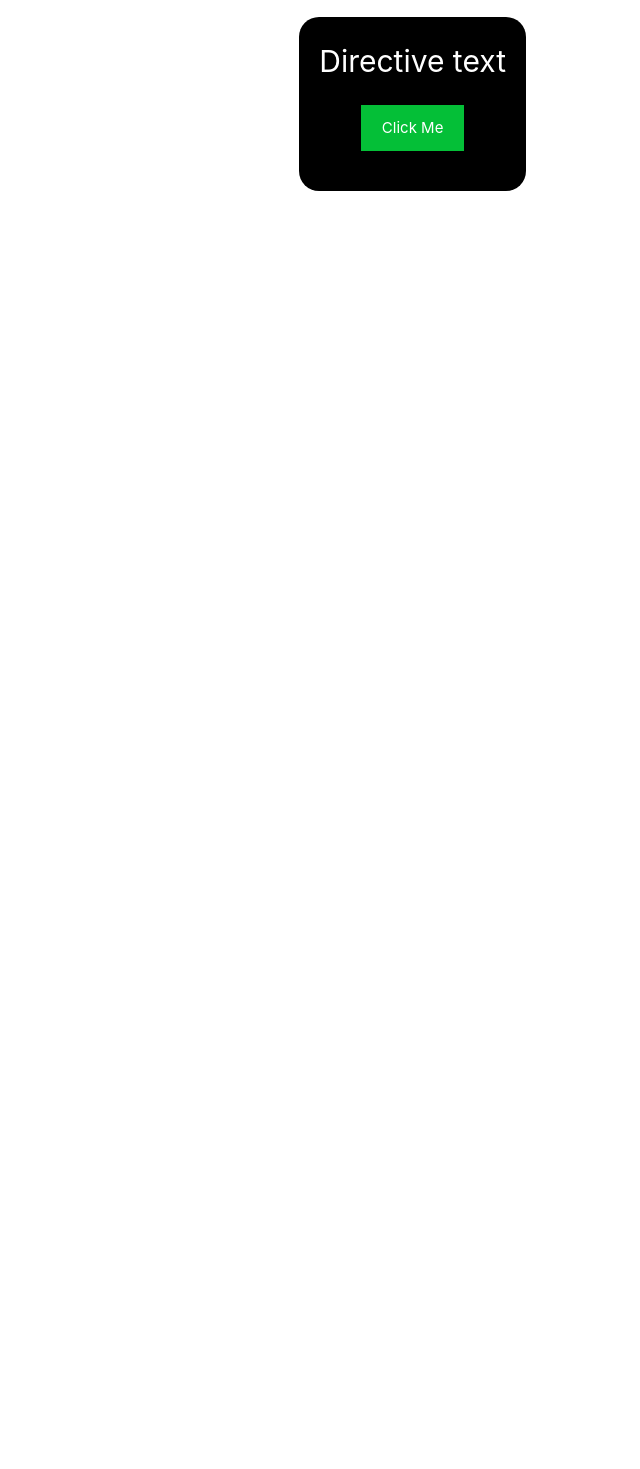
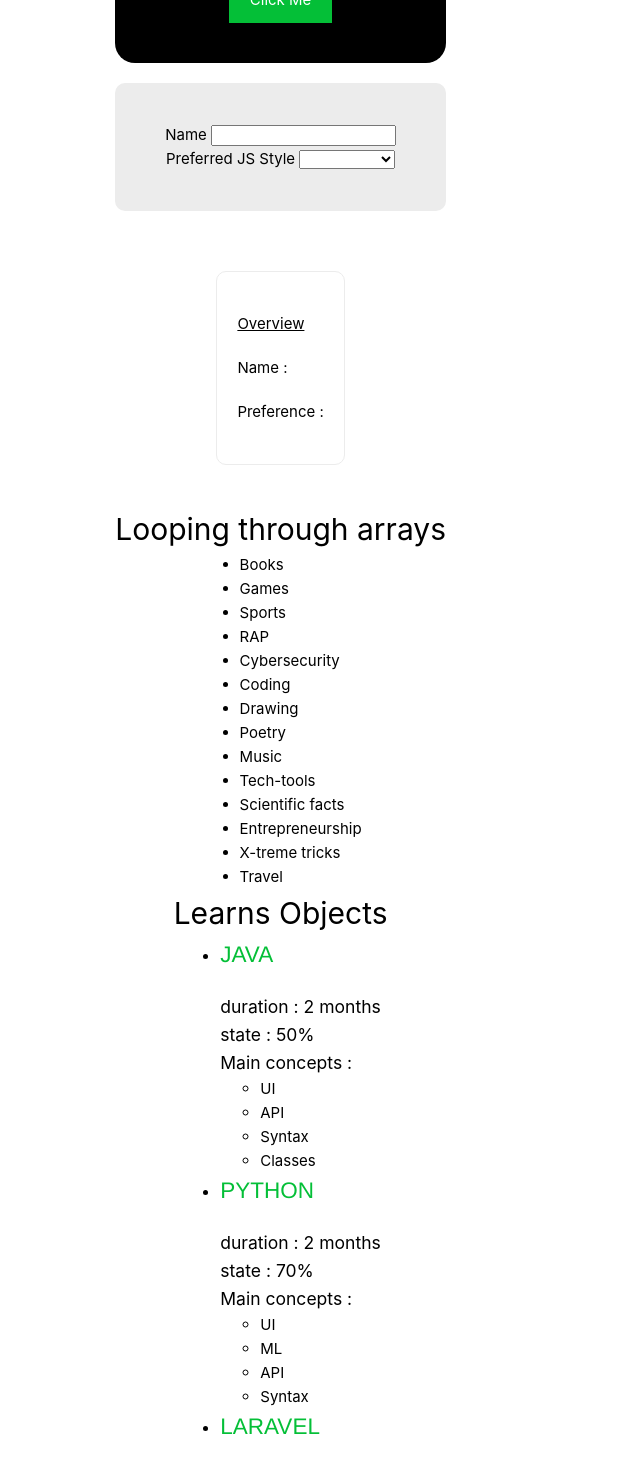
Before and after one commit to noumecha/simple-learn-project, a Vue app: page / in a window 1280 px wide. Shown: the part 360-1829 px from the top of the page, without its empty margins (93-733 px from the left). Before the commit the page ends 800 px from the top, so only its background shows below. Built offline with nearby package versions, Linux system fonts and the light colour scheme.

Commit message:
maj : jst-mj

```diff
--- a/src/components/Learn.vue
+++ b/src/components/Learn.vue
@@ -3,11 +3,15 @@
     <div class="app">
         <logo class="logo"/>
         <Exo3 />
+        <Exo4 />
+        <Exo5 />
     </div>
 </template>
 
 <script setup>
 import Exo3 from './learncomponents/Exo3.vue';
+import Exo4 from './learncomponents/Exo4.vue';
+import Exo5 from './learncomponents/Exo5.vue';
 import logo from "./logo.vue"
 /*export default {
 }*/
@@ -17,7 +21,7 @@ import logo from "./logo.vue"
     .logo {
         margin-bottom: 20px;
     }
-    h2,h3 {
+    h2 {
         font-family: 'Avenir', Helvetica, Arial, sans-serif;
         color: #04BF37;
         margin-bottom: 20px;
@@ -29,8 +33,9 @@ import logo from "./logo.vue"
         justify-content: center;
         border: 1px solid white;
         border-radius: 30px;
-        padding: 20px;
-        widows: 100%;
+        padding: 100px;
+        max-width: 1024px;
+        /*width: 100%;*/
         background-color: white;
         color: black;
     }
--- /dev/null
+++ b/src/components/learncomponents/Exo4.vue
@@ -0,0 +1,67 @@
+<!-- eslint-disable vue/multi-word-component-names -->
+<template>
+    <div class="form">
+        <label for="name">
+            Name
+            <input type="text" v-model="name" name="name">
+        </label>
+        <label for="pref">
+            Preferred JS Style
+            <select name="pref" v-model="language">
+                <option value="JavaScript">JavaScript</option>
+                <option value="TypeScript">TypeScript</option>
+                <option value="CoffeeScript">CoffeeScript</option>
+                <option value="Dart">Dart</option>
+            </select>
+        </label>
+    </div>
+    <ul class="overview">
+        <li><strong>Overview</strong></li>
+        <li>Name : {{ name }}</li>
+        <li>Preference : {{ language }}</li>
+    </ul>
+</template>
+<script>
+    export default {
+        data () {
+            return {
+                name: '',
+                language: '',
+            }
+        }
+    }
+</script>
+<style>
+    .form {
+        display: flex;
+        flex-direction: column;
+        justify-content: space-between;
+        max-width: 800px;
+        width: 100%;
+        align-items: center;
+        padding: 40px 20px;
+        border-radius: 10px;
+        margin: 0 auto;
+        background: #ececec;
+    }
+    .overview {
+        display: flex;
+        justify-content: space-evenly;
+        flex-direction: column;
+        max-width: 300px;
+        margin: 40px auto;
+        padding: 40px 20px;
+        border-radius: 10px;
+        border:1px solid #ececec;
+    }
+    .overview > li {
+        list-style: none;
+    }
+    .overview > li > strong {
+        text-decoration: underline;
+        font-display: 900 !important;
+    }
+    .overview > li + li {
+        margin-top: 20px;
+    }
+</style>
--- /dev/null
+++ b/src/components/learncomponents/Exo5.vue
@@ -0,0 +1,71 @@
+<!-- eslint-disable vue/multi-word-component-names -->
+<template>
+    <h1>Looping through arrays</h1>
+    <ul>
+        <li v-for="(interest, index) in interests" :key="index">
+            {{ interest }}
+        </li>
+    </ul>
+    <h1>Learns Objects</h1>
+    <ul>
+        <li v-for="learn in learns" :key="learn.id">
+            <h2>{{ learn.title }}</h2>
+            <h3>duration : {{ learn.min_duration }}</h3>
+            <h3>state : {{ learn.state }}</h3>
+            <h3>Main concepts : </h3>
+            <ul>
+                <li v-for="(mc, index) in learn.main_concepts" :key="index">
+                    <span>{{ mc }}</span>
+                </li>
+            </ul>
+        </li>
+    </ul>
+</template>
+
+<script setup>
+    const interests = [
+        'Books',
+        'Games',
+        'Sports',
+        'RAP',
+        'Cybersecurity',
+        'Coding',
+        'Drawing',
+        'Poetry',
+        'Music',
+        'Tech-tools',
+        'Scientific facts',
+        'Entrepreneurship',
+        'X-treme tricks',
+        'Travel'
+    ];
+    const learns = [
+        {
+            id: 1,
+            title: "JAVA",
+            min_duration: "2 months",
+            state: "50%",
+            main_concepts: ['UI','API','Syntax','Classes']
+        },
+        {
+            id: 2,
+            title: "PYTHON",
+            min_duration: "2 months",
+            state: "70%",
+            main_concepts: ['UI','ML','API','Syntax']
+        },
+        {
+            id: 3,
+            title: "LARAVEL",
+            min_duration: "3 months",
+            state: "60%",
+            main_concepts: ['UI','API','Syntax','Databases']
+        }
+    ];
+</script>
+
+<style>
+    h2 {
+        margin-bottom: 10px;
+    }
+</style>
```
